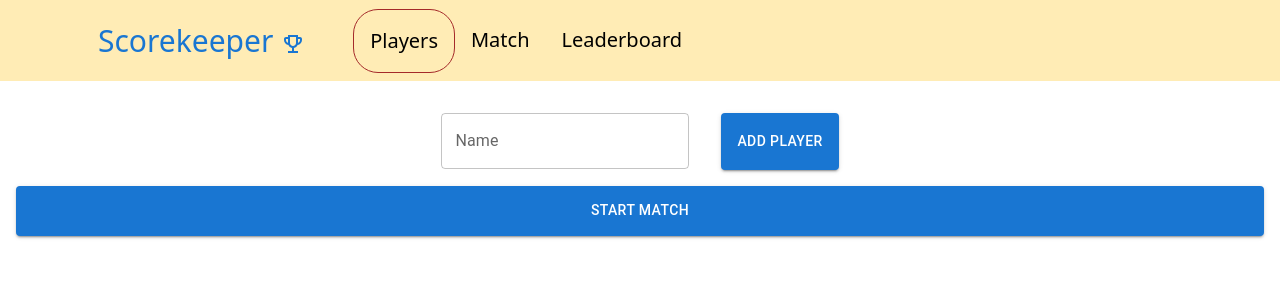
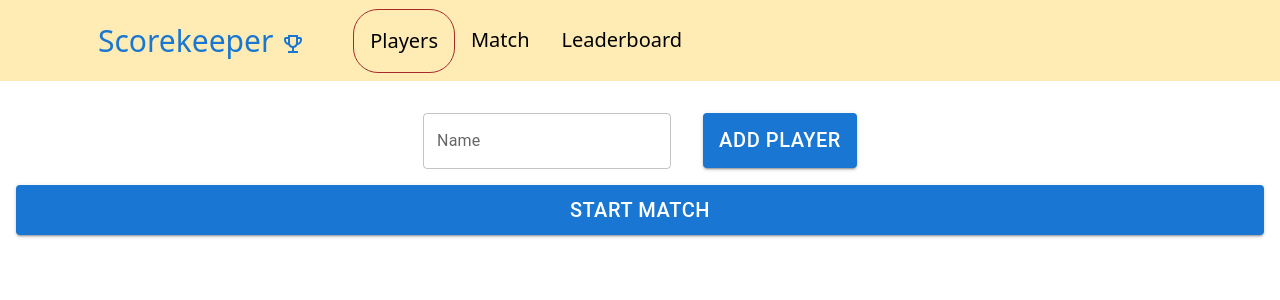
Before and after one commit to adeziio/scorekeeper, a React (Create React App) app: page / in a window 1280 px wide. Both pictures are taken after a click on the button "Players". Shown: the top 300 px of the page. Built offline with nearby package versions, Linux system fonts and the light colour scheme.

Commit message:
increase button font size

```diff
--- a/src/components/css/style.css
+++ b/src/components/css/style.css
@@ -32,6 +32,7 @@
 }
 
 .home-choice {
+    font-size: 25px !important;
     color: white !important;
     background-color: #1976d2 !important;
     padding: 20px;
@@ -40,6 +41,7 @@
 }
 
 .go-to-match-bttn {
+    font-size: 20px !important;
     padding: 20px;
     height: 50px;
     width: 100%;
@@ -106,7 +108,9 @@
 }
 
 .add-player-bttn {
-    padding: 1rem !important;
+    font-size: 20px !important;
+    padding: 20px;
+    height: 55px;
     margin: 1rem !important;
 }
 
```
